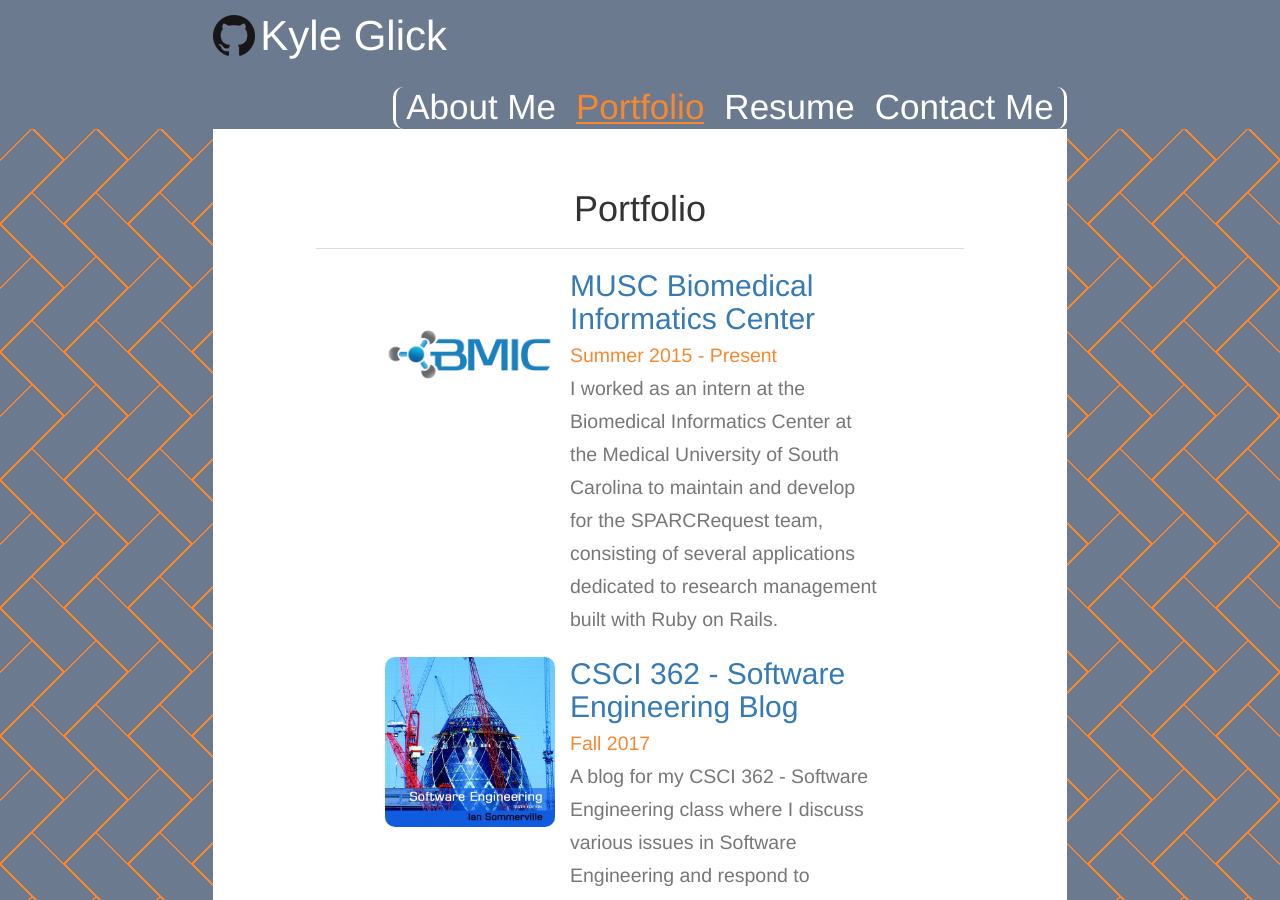
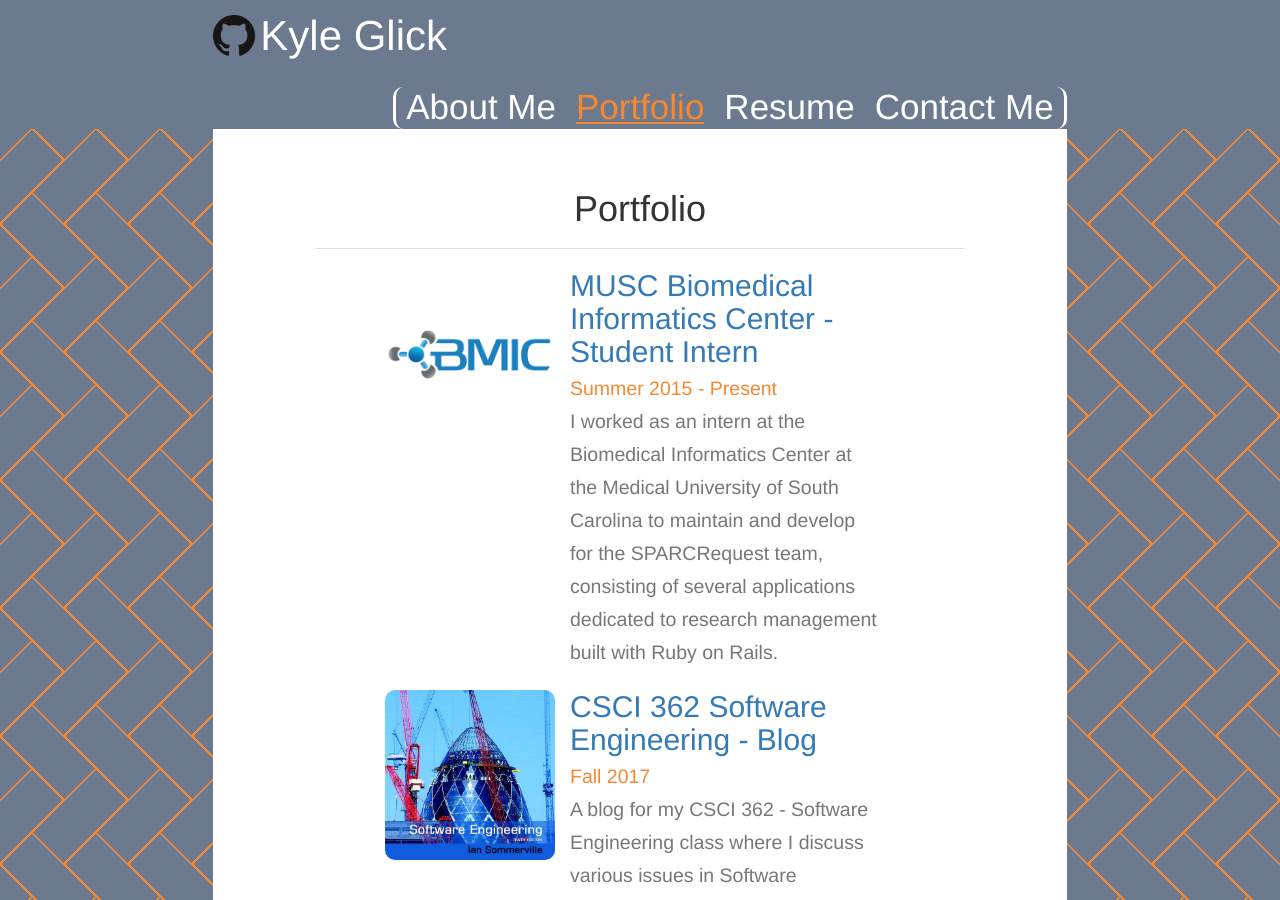
Before and after one commit to kayla-glick/kayla-glick.github.io, a Jekyll site: the page built from portfolio/index.html, in a window 1280 px wide and 900 px high. Built offline with Jekyll 4.4.1, drawn with Linux system fonts in a browser that asks for light colours; nearby versions of some CDN libraries; some of the changed text lies outside the part shown.

Commit message:
portfolio name updates

```diff
--- a/_config.yml
+++ b/_config.yml
@@ -4,17 +4,17 @@
 
 portfolio:
   sparcrequest:
-    title: "MUSC Biomedical Informatics Center"
+    title: "MUSC Biomedical Informatics Center - Student Intern"
     description: "I worked as an intern at the Biomedical Informatics Center at the Medical University of South Carolina to maintain and develop for the SPARCRequest team, consisting of several applications dedicated to research management built with Ruby on Rails."
     date: "Summer 2015 - Present"
     logo: "/assets/images/sparcrequest/bmic_logo.png"
   csci_362_blog:
-    title: "CSCI 362 - Software Engineering Blog"
+    title: "CSCI 362 Software Engineering - Blog"
     description: "A blog for my CSCI 362 - Software Engineering class where I discuss various issues in Software Engineering and respond to homework questions from Ian Sommerville's <em>Software Engineering 10th Edition</em>."
     date: "Fall 2017"
     logo: "/assets/images/csci_362_blog/logo.jpg"
   csci_360:
-    title: "CSCI 360 - Software Architecture and Design Alarm Clock"
+    title: "CSCI 360 Software Architecture and Design - Alarm Clock"
     description: "I worked with two other students to build a Dual-Alarm AM/FM Clock Radio application using JavaFX. We also drafted a report detailing the various steps of the design process."
     date: "Spring 2017"
     logo: "/assets/images/csci_360/logo.png"
```
